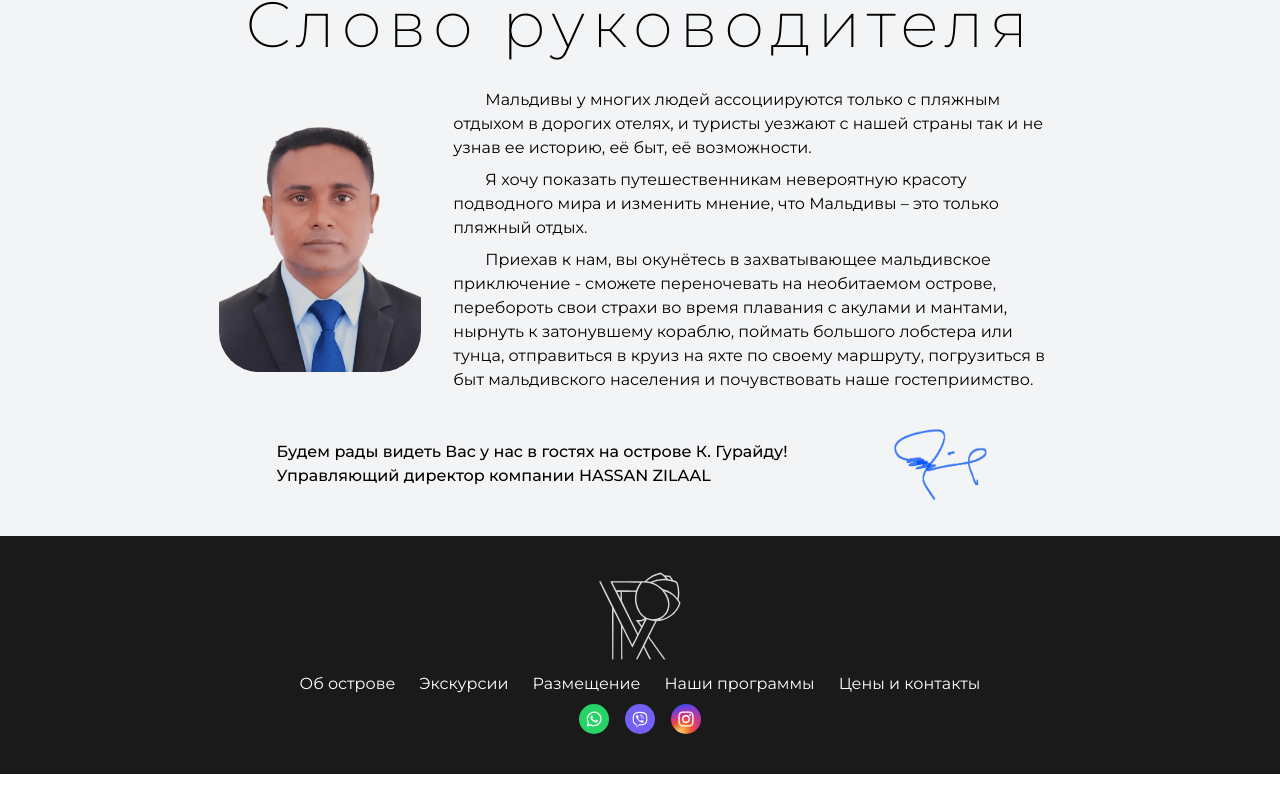
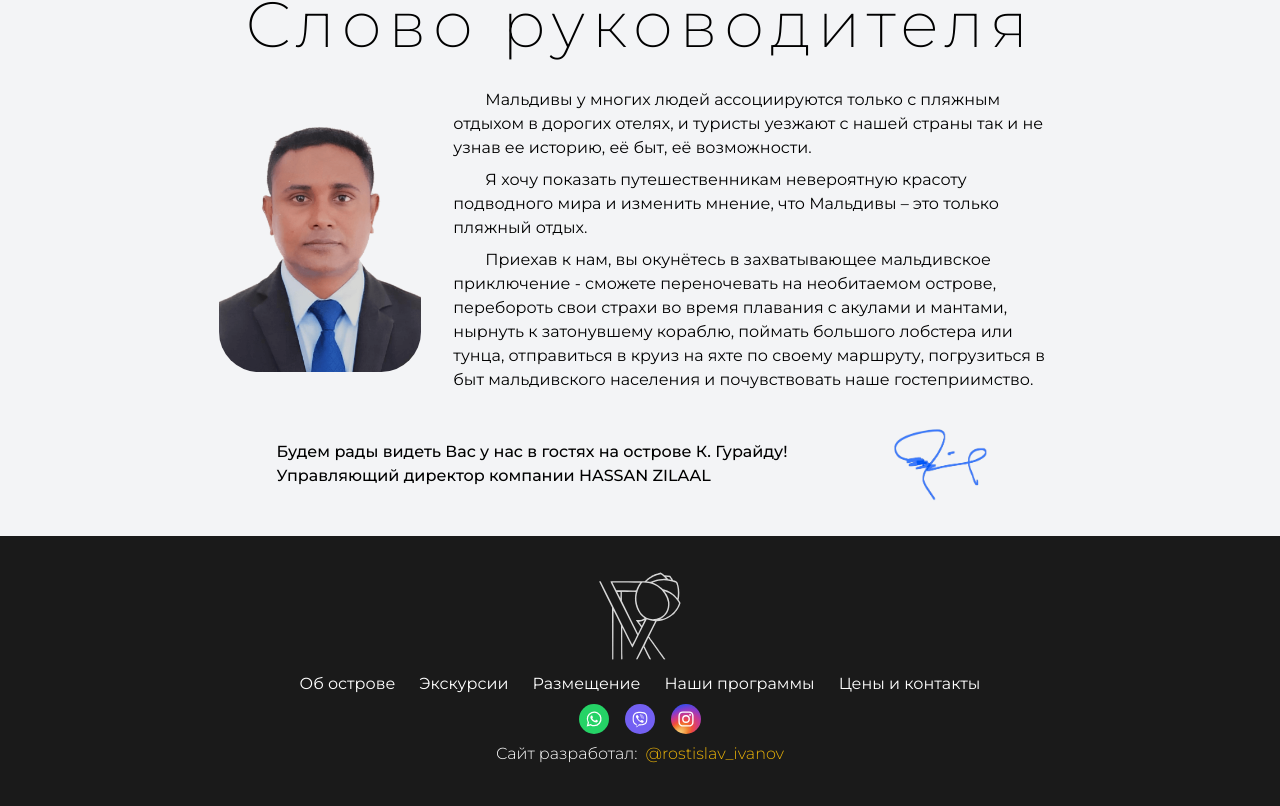
Before and after one commit to RostislavIvanov/maldives-landing, a React (Vite) app: page / in a window 1280 px wide. Shown: the part 10932-11738 px from the top of the page. Before the commit the page ends 11706 px from the top, so only its background shows below. Built offline with nearby package versions, Linux system fonts and the light colour scheme.

Commit message:
Добавление ссылки на себя

```diff
--- a/src/Blocks/Footer/Footer.module.css
+++ b/src/Blocks/Footer/Footer.module.css
@@ -34,3 +34,19 @@
 .footer__icons img {
     @apply w-[30px] h-[30px] mx-2;
 }
+
+.footer__adv {
+    @apply flex font-light
+}
+
+.footer__adv p {
+    @apply mr-2
+}
+
+.footer__adv a {
+    @apply text-yellow-500
+}
+
+.footer__adv a:hover {
+    @apply underline
+}
--- a/src/Blocks/Footer/Footer.tsx
+++ b/src/Blocks/Footer/Footer.tsx
@@ -56,6 +56,12 @@ const Footer: FC = () => {
                             <img src={inst} alt="inst"/>
                         </a>
                     </div>
+                    <div className={classes.footer__adv}>
+                        <p>Сайт разработал:</p>
+                        <a target="_blank" rel="noopener noreferrer" href="https://t.me/rostislav_ivanov">
+                            @rostislav_ivanov
+                        </a>
+                    </div>
                 </footer>
             </div>
         </div>
```
